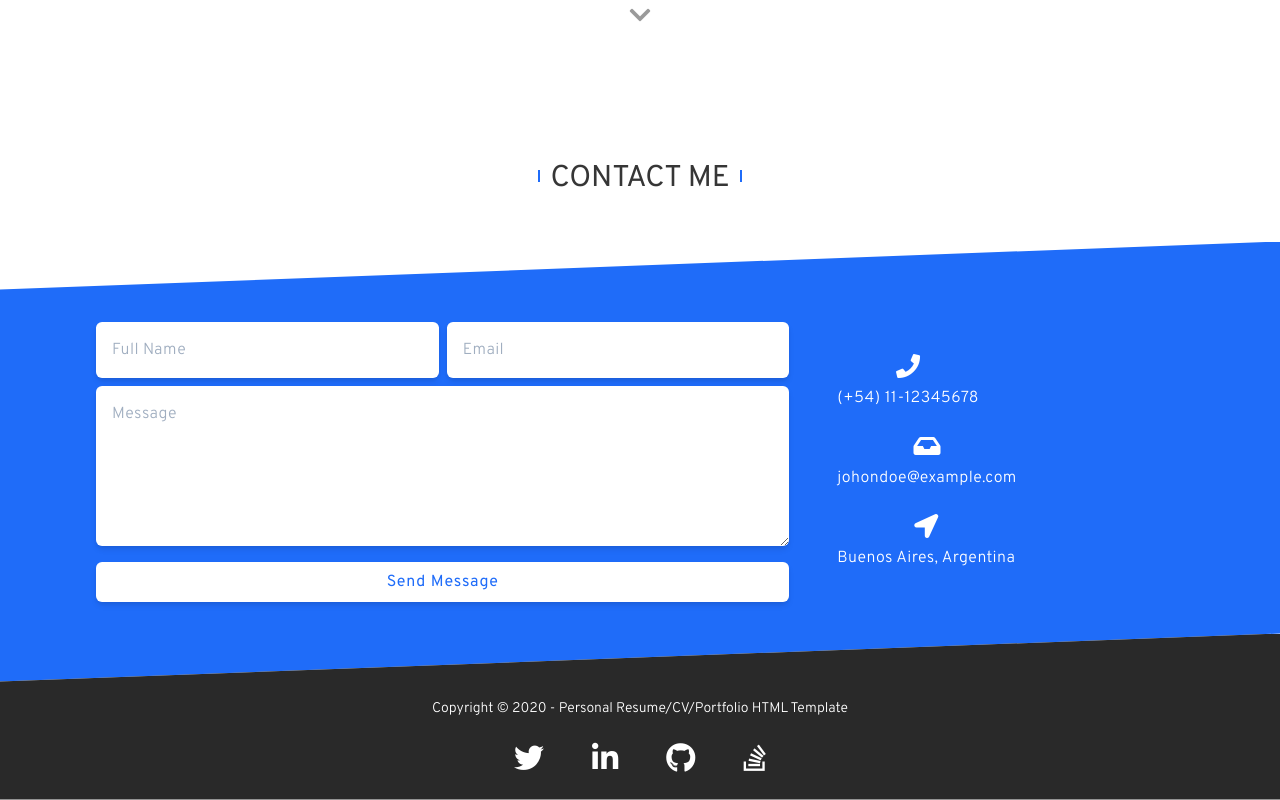
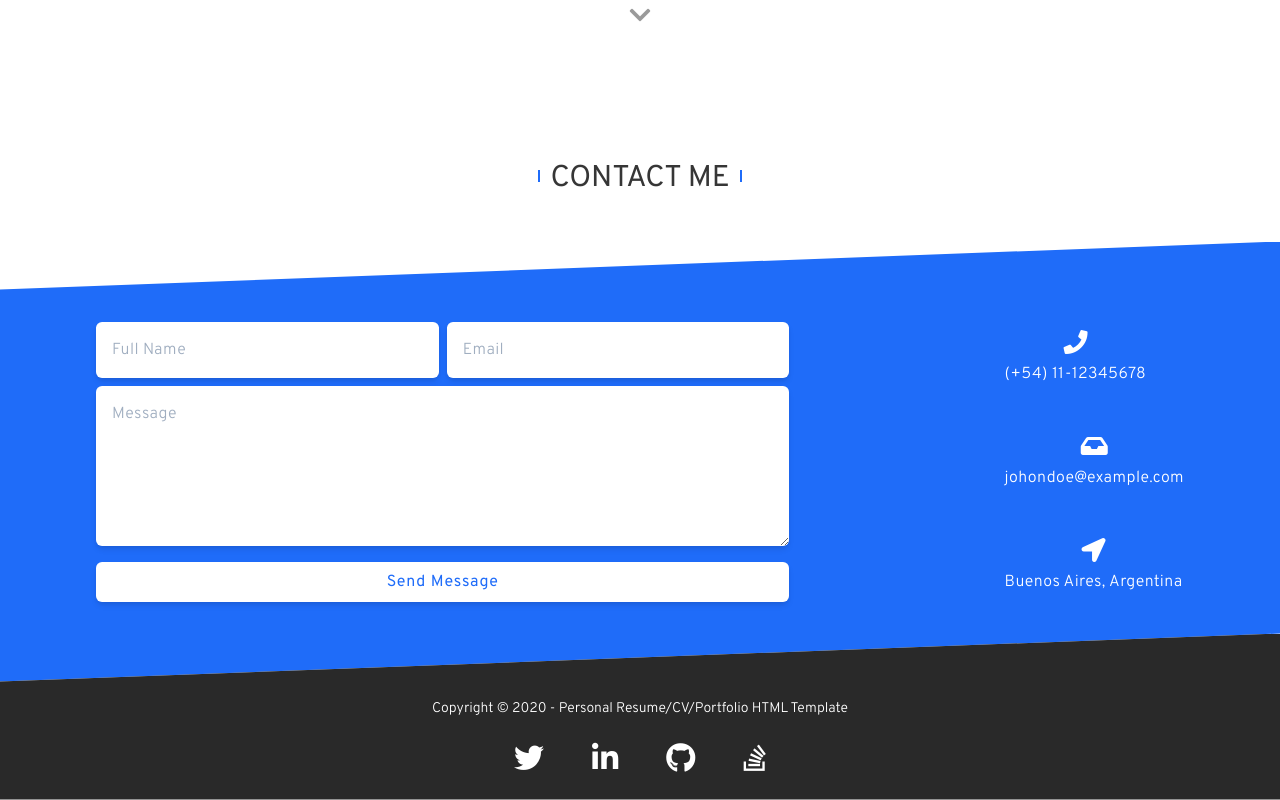
Before and after one commit to gonzalomansilla/Portfolio, a Vue app: page / in a window 1280 px wide. Shown: the part 2722-3522 px from the top of the page. Built offline with nearby package versions, Linux system fonts and the light colour scheme.

Commit message:
style: Posicion de los contactos

```diff
--- a/src/components/sections/Contact.vue
+++ b/src/components/sections/Contact.vue
@@ -4,7 +4,7 @@
       <div class="relative py-12">
         <div class="contact-bg absolute inset-0"></div>
 
-        <div class="contact__inner app-section-padding-x grid grid-cols-1 grid-rows-content gap-12 py-8">
+        <div class="contact app-section-padding-x grid grid-cols-1 grid-rows-content gap-12 py-8">
           <div class="grid gap-y-4">
             <div class="contact__form grid md:grid-cols-2 gap-2">
               <TextBox placeholder="full name"></TextBox>
@@ -15,7 +15,8 @@
             <BtnSecundary text="Send Message"></BtnSecundary>
           </div>
 
-          <div class="info-icons-container grid grid-rows-content justify-items-center gap-6">
+          <!-- TODO style fix: Agregar div vacio del alto del boton para posisiconar los contactos centrado al formulario -->
+          <div class="info-icons-container grid grid-rows-content  justify-items-center gap-6 md:gap-12">
             <InfoIcon faIcon="fa-phone" text="(+54) 11-12345678" ></InfoIcon>
             <InfoIcon faIcon="fa-inbox" text="johondoe@example.com" ></InfoIcon>
             <InfoIcon faIcon="fa-location-arrow" text="Buenos Aires, Argentina" ></InfoIcon>
@@ -53,7 +54,7 @@ export default {
 }
 
 @screen md {
-  .contact__inner {
+  .contact {
     grid-template-columns: 2fr 1fr;
   }
 
@@ -61,9 +62,12 @@ export default {
     grid-template-rows: max-content 1fr;
   }
 
+  // Alinear hacia derecha de forma lineals
   .info-icons-container {
     justify-items: start;
     align-content: center;
+    width: max-content;
+    justify-self: end;
   }
 }
 </style>
```
